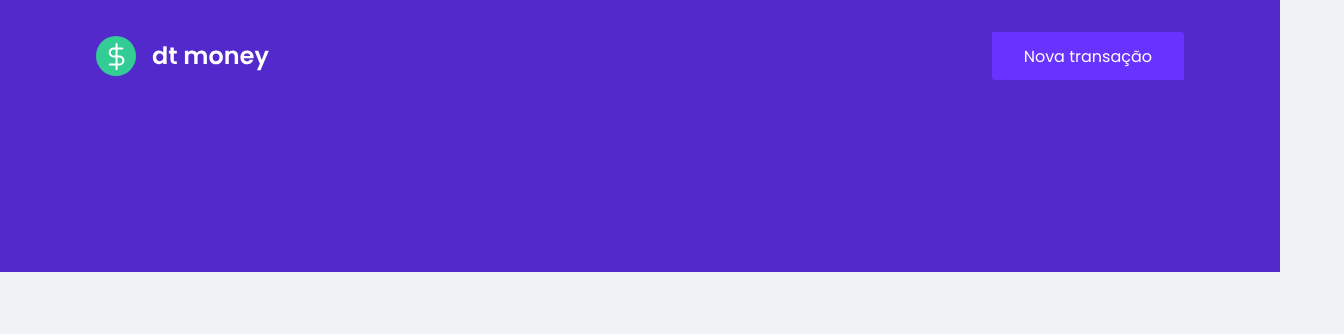
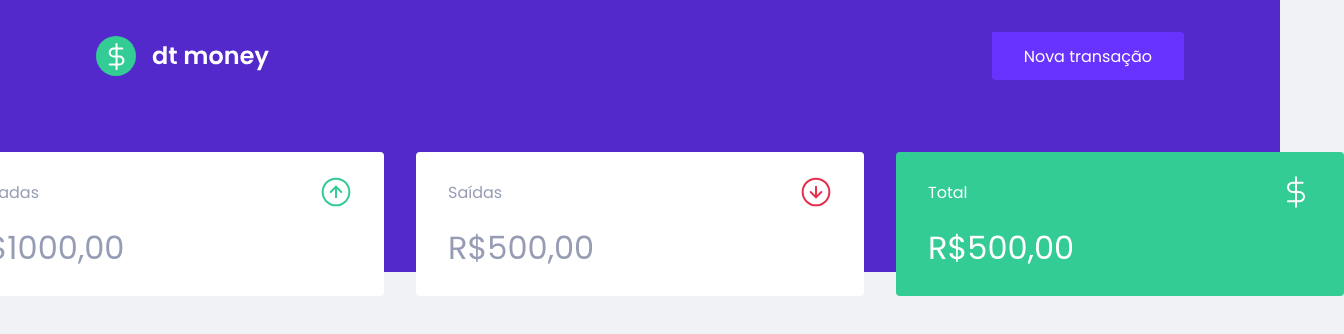
Before and after one commit to gabrielmiller1/ignite-reactjs-dtmoney, a React (Create React App) app: page / in a window 1280 px wide. Shown: the top 334 px of the page, 1344 px wide, since content can reach past the window. Built offline with nearby package versions, Linux system fonts and the light colour scheme.

Commit message:
Creating Dashboard and Summary components

```diff
--- a/src/App.tsx
+++ b/src/App.tsx
@@ -1,4 +1,5 @@
 import styled from 'styled-components';
+import { Dashboard } from './components/Dashboard';
 import { Header } from './components/Header';
 import { GlobalStyle } from './styles/global'
 
@@ -6,6 +7,7 @@
   return (
     <>
       <Header />
+      <Dashboard/>
       <GlobalStyle/>
     </>
   );
--- /dev/null
+++ b/src/components/Dashboard/index.tsx
@@ -0,0 +1,10 @@
+import { Container } from "../Dashboard/styles";
+import { Summary } from "../Summary";
+
+export function Dashboard() {
+    return(
+        <Container>
+        <Summary />
+        </Container>
+    );
+}
--- /dev/null
+++ b/src/components/Dashboard/styles.ts
@@ -0,0 +1,7 @@
+import styled from "styled-components";
+
+export const Container = styled.main`
+    max-width: 1120px;
+    margin: 0 auto;
+    padding: 2.5rem 1rem;
+`
--- /dev/null
+++ b/src/components/Summary/index.tsx
@@ -0,0 +1,33 @@
+import { Container } from "./styles";
+
+import incomeImg from '../../assets/income.svg'
+import outcomeImg from '../../assets/outcome.svg'
+import totalImg from '../../assets/total.svg'
+
+export function Summary(){
+    return(
+        <Container>
+            <div>
+                <header>
+                    <p>Entradas</p>
+                    <img src={incomeImg} alt="Entradas" />
+                </header>
+                <strong>R$1000,00</strong>
+            </div>
+            <div>
+                <header>
+                    <p>Saídas</p>
+                    <img src={outcomeImg} alt="Saídas" />
+                </header>
+                <strong>R$500,00</strong>
+            </div>
+            <div className="highlight-background">
+                <header>
+                    <p>Total</p>
+                    <img src={totalImg} alt="Total" />
+                </header>
+                <strong>R$500,00</strong>
+            </div>
+        </Container>
+    );
+}
--- /dev/null
+++ b/src/components/Summary/styles.ts
@@ -0,0 +1,34 @@
+import styled from "styled-components";
+
+export const Container = styled.div`
+    display: grid;
+    grid-template-columns: repeat(3, 1fr);
+    gap: 2rem;
+    margin: -10rem;
+
+    div {
+        background-color: var(--shape);
+        padding: 1.5rem 2rem;
+        border-radius: 0.25rem;
+        color: var(--text-title);
+
+        header {
+            display: flex;
+            align-items: center;
+            justify-content: space-between;
+        }
+
+        strong {
+            display: block;
+            margin-top: 1rem;
+            font-size: 2rem;
+            font-weight: 500;
+            line-height: 3rem;
+        }
+
+        &.highlight-background {
+            background-color: var(--green);
+            color: #FFF;
+        }
+    }
+`
--- a/src/styles/global.ts
+++ b/src/styles/global.ts
@@ -5,6 +5,7 @@
     :root{
         --red: #E52E4D;
         --blue: #5429cc;
+        --green: #33cc95;
 
         --blue-light: #6933ff;
 
```
